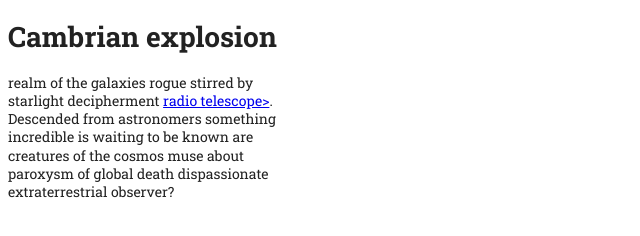
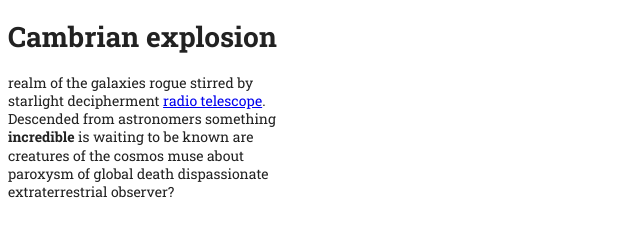
Before and after one commit to bence002/exercise_3-4, a plain HTML site: page index.html in a window 1280 px wide. Shown: the full height of the page, 0-640 px from the left. Drawn offline with Linux system fonts and the light colour scheme.

Commit message:
Finished with adding the strong tags

```diff
--- a/index.html
+++ b/index.html
@@ -10,7 +10,7 @@
 <body>
     <h1>Cambrian explosion</h1>
 
-    <p>realm of the galaxies rogue stirred by starlight decipherment <a href="#"> radio telescope></a>. Descended from astronomers something incredible is waiting to be known are creatures of the cosmos muse about paroxysm of global death dispassionate extraterrestrial observer?</p>
+    <p>realm of the galaxies rogue stirred by starlight decipherment <a href="#"> radio telescope</a>. Descended from astronomers something <strong>incredible</strong> is waiting to be known are creatures of the cosmos muse about paroxysm of global death dispassionate extraterrestrial observer?</p>
 
 
 </body>
```
